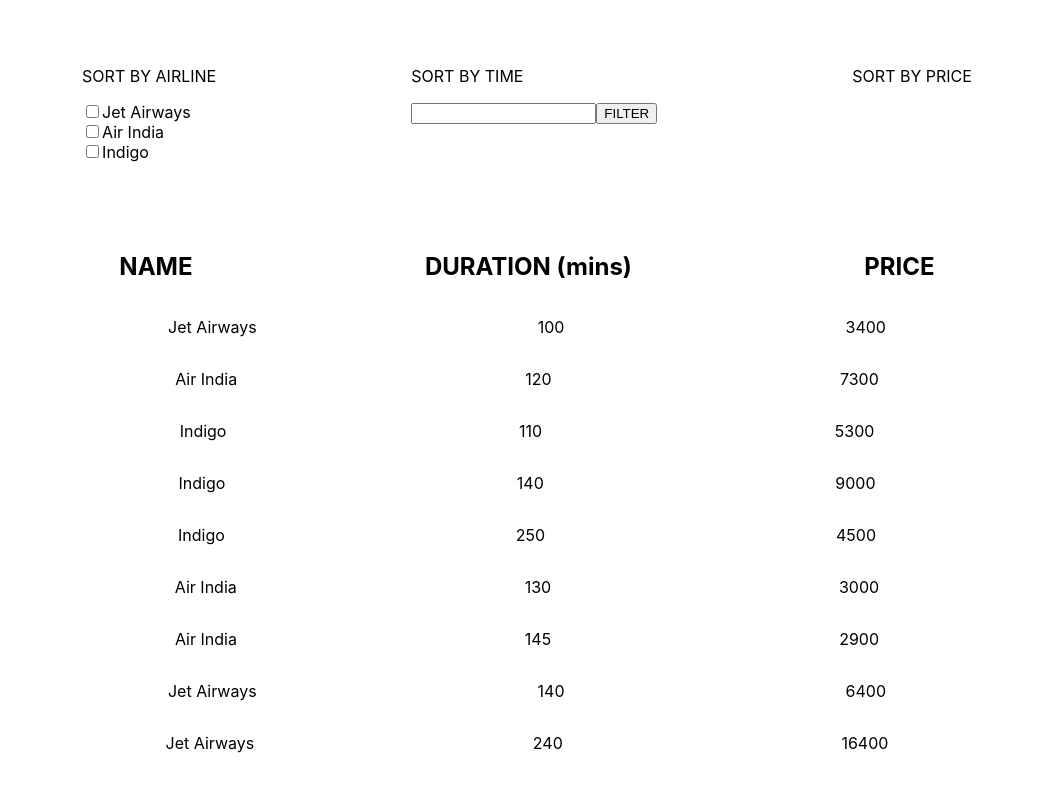
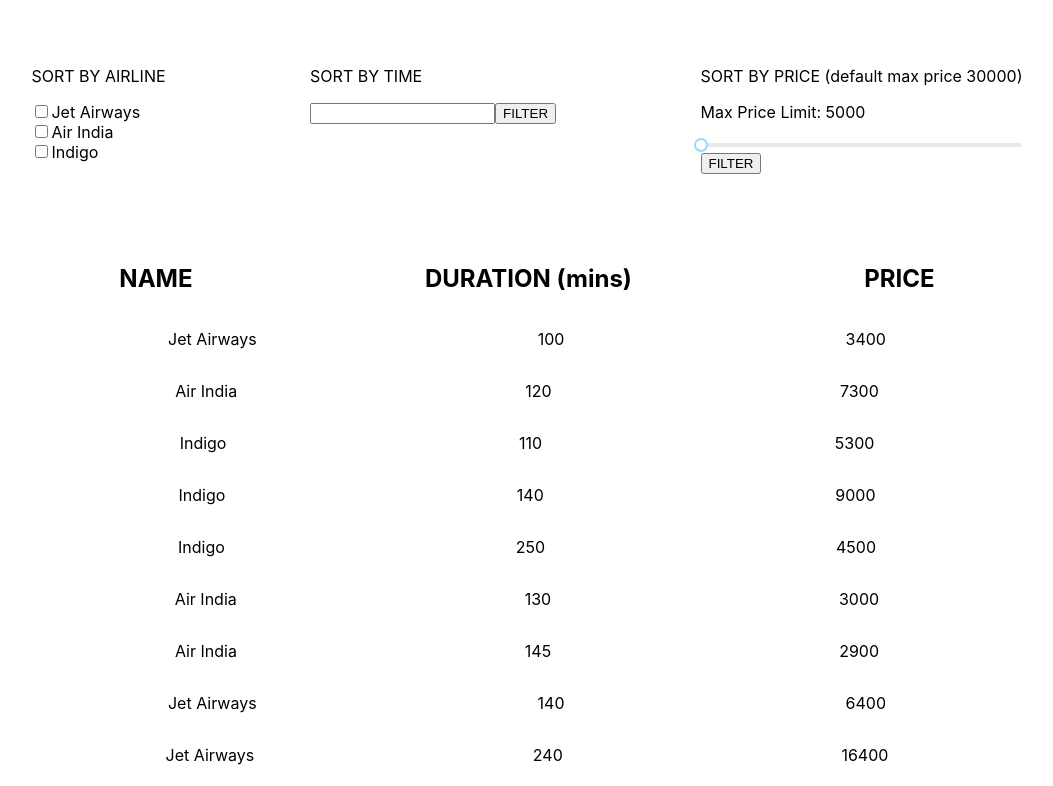
Before and after one commit to gitjuned/react-filters, a React (Create React App) app: page /Sample in a window 1280 px wide. Shown: the top 786 px of the page, without its empty margins (113-1166 px from the left). Built offline with nearby package versions, Linux system fonts and the light colour scheme.

Commit message:
added range for filtering price

```diff
--- a/package.json
+++ b/package.json
@@ -3,6 +3,7 @@
   "version": "0.1.0",
   "private": true,
   "dependencies": {
+    "rc-slider": "^8.6.13",
     "react": "^16.8.6",
     "react-dom": "^16.8.6",
     "react-router-dom": "^5.0.1",
--- a/src/Sample.js
+++ b/src/Sample.js
@@ -1,5 +1,11 @@
 import React, { Component } from "react";
 import "./App.css";
+// import Tooltip from "rc-tooltip";
+// import Slider from "rc-slider";
+
+import Slider, { createSliderWithTooltip } from "rc-slider";
+import "rc-slider/assets/index.css";
+import "rc-tooltip/assets/bootstrap.css";
 
 class Sample extends Component {
   state = {
@@ -192,7 +198,34 @@
 
     checkedAirLines: [],
 
-    time: ""
+    time: "",
+
+    range: 5000
+  };
+
+  handleTimeChange = e => {
+    this.setState({
+      time: e.target.value
+    });
+  };
+
+  handleTimeClick = () => {
+    console.log("button clicked");
+  };
+
+  handleSliderBtn = () => {
+    console.log("slider btn clicked");
+  };
+
+  onSliderChange = range => {
+    this.setState(
+      {
+        range
+      },
+      () => {
+        console.log(this.state.range);
+      }
+    );
   };
 
   handleChange = (event, name) => {
@@ -200,27 +233,24 @@
     let filteredElements2 = []; //filtered array for looping
     let filteredData = [this.state.flights]; //local state
     let time = 0;
+    let range = this.state.range;
     let checkedAirline = [];
     let checkedFlights = [...this.state.checkedAirLines];
     time = this.state.time;
     if (checkedFlights.includes(name)) {
       console.log("UNCHECKED, if block");
 
-      // FILTERING CHECKED AIRLINE FLIGHTS
       checkedAirline = checkedFlights.filter(function(airline) {
         return airline !== name;
       });
 
-      // FILTERING FLIGHTS
       filteredElements = this.state.filteredData.filter(function(flight) {
         return flight.name !== name;
       });
 
       this.setState({
         checkedAirLines: [...checkedAirline]
-        // filteredData: [...filteredElements]
       });
-      //   console.log("filtered element local array", filteredElements);
 
       if (this.state.checkedAirLines.length === 1) {
         console.log("length 1 check");
@@ -228,9 +258,7 @@
       }
     } else {
       console.log("CHECKED, else block ");
-      //   console.log("name", name);
       if (name !== undefined || checkedFlights.length > 0) {
-        // console.log("name", name);
         checkedFlights.push(name);
 
         for (let i = 0; i < checkedFlights.length; i++) {
@@ -241,53 +269,29 @@
         }
         this.setState({
           checkedAirLines: [...checkedFlights]
-          // filteredData: [...filteredData],
         });
-        // console.log("filtered elem else in else", filteredElements);
       } else {
         console.log("direct", [...this.state.filteredData]);
-        console.log("direct", [...filteredElements], "filter ele");
-        // console.log("name", name);
-        // console.log("filtered data", this.state.filteredData);
-        // console.log("filtered elements", filteredElements);
-        // console.log("checked airlines", this.state.checkedAirLines);
         filteredElements = [...this.state.filteredData];
       }
-      //   console.log("filtered element local array", filteredElements);
     } // ELSE ENDS
 
     // if (this.state.time !== "") {
-
-    console.log(
-      "non zero block, before filtered elements",
-      filteredElements,
-      ",",
-      time
-    );
     filteredElements = filteredElements.filter(function(flight) {
       return flight.duration >= time;
     });
+
+    filteredElements = filteredElements.filter(function(flight) {
+      return flight.price <= range;
+    });
+
     console.log("non zero block, after filtered elements", filteredElements);
     // }
+    console.log("range ", this.state.range);
 
-    // console.log("BEFORE StATE filtered data state", this.state.filteredData);
-    // console.log(
-    //   "BEFORE StATE non zero block, filtered elements",
-    //   filteredElements
-    // );
     this.setState({
       filteredData: [...filteredElements]
     });
-  };
-
-  handleTimeChange = e => {
-    this.setState({
-      time: e.target.value
-    });
-  };
-
-  handleTimeClick = () => {
-    console.log("button clicked");
   };
 
   render() {
@@ -332,11 +336,19 @@
           </div>
 
           <div className="sort-option price-wrapper">
-            <p>SORT BY PRICE</p>
-            {/* <form action="">
-                            <input type="text" />
-                            <button>FILTER</button>
-                        </form> */}
+            <p>SORT BY PRICE (default max price 30000)</p>
+            <p>Max Price Limit: {this.state.range}</p>
+
+            <Slider
+              min={5000}
+              max={30000}
+              step={5000}
+              value={this.state.range}
+              onChange={this.onSliderChange}
+              // onChange={this.handleChange}
+            />
+
+            <input type="button" value="FILTER" onClick={this.handleChange} />
           </div>
         </div>
 
```
Also changed, not shown: 1 other file (tests, documents, lock files or other folders).
